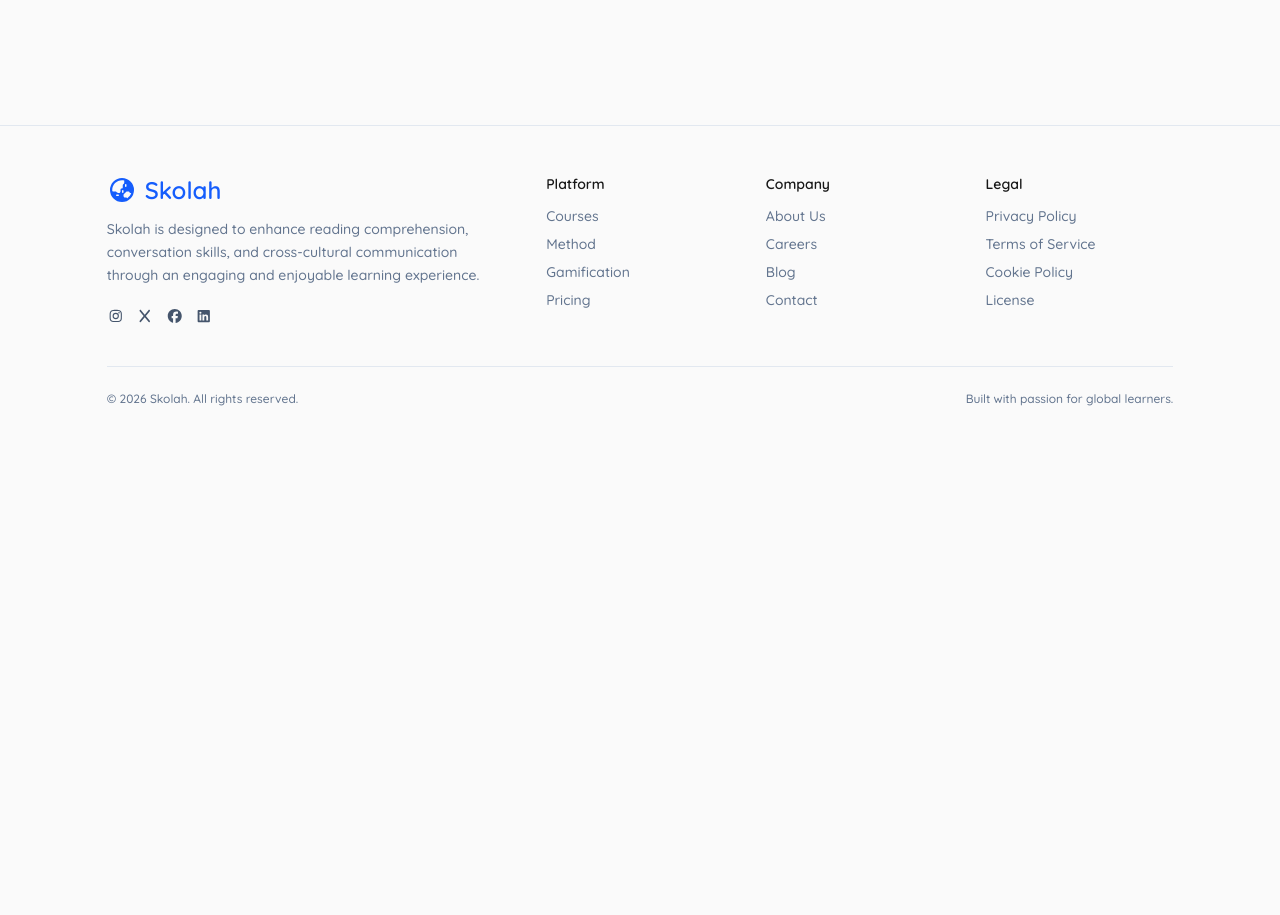
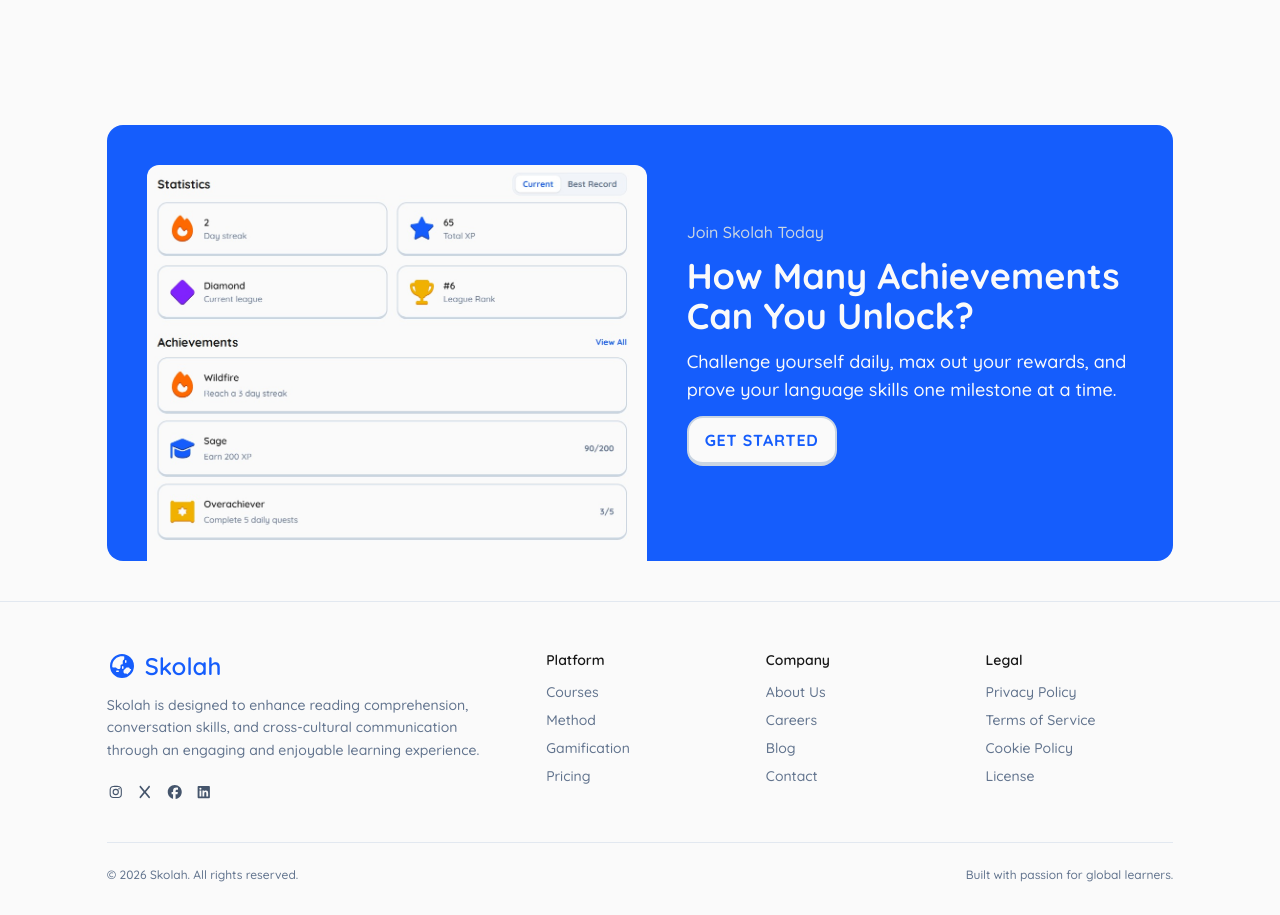
Before and after one commit to anggasaputra25/skolah, a Next.js app: page / in a window 1280 px wide. Shown: the part 4420-5335 px from the top of the page. Before the commit the page ends 4859 px from the top, so only its background shows below. Built offline with nearby package versions, Linux system fonts and the light colour scheme.

Commit message:
Create CTA Section

```diff
--- a/app/(pages)/blog/page.tsx
+++ b/app/(pages)/blog/page.tsx
@@ -6,6 +6,7 @@
 import { BLOG_POSTS } from "@/constants/blog";
 import Link from "next/link";
 import { BorderCard } from "@/components/ui/BorderCard";
+import { CTASection } from "@/components/layout/CTA";
 
 const Blog = () => {
     return (
@@ -119,6 +120,9 @@
                 </div>
             </div>
 
+            {/* CTA */}
+            <CTASection />
+
             <Footer />
         </>
     );
--- a/app/page.tsx
+++ b/app/page.tsx
@@ -12,6 +12,7 @@
 import Link from "next/link";
 import { BorderCard } from "@/components/ui/BorderCard";
 import { BLOG_POSTS } from "@/constants/blog";
+import { CTASection } from "@/components/layout/CTA";
 
 const Home = () => {
     const stats = [
@@ -157,6 +158,9 @@
                 </div>
             </div>
 
+            {/* CTA */}
+            <CTASection />
+
             {/* Footer */}
             <Footer />
         </>
--- /dev/null
+++ b/components/layout/CTA.tsx
@@ -0,0 +1,16 @@
+import Image from "next/image"
+import { ButtonLink } from "../ui/ButtonLink"
+
+export const CTASection = () => {
+    return (
+        <div className="w-11/12 md:w-10/12 mx-auto mb-10 flex flex-col-reverse lg:flex-row gap-10 bg-blue-600 text-neutral-50 p-10 pb-0 rounded-2xl items-center">
+            <Image src={'/assets/cta.jpg'} alt="cta" width={500} height={500} className="rounded-t-xl" />
+            <div className="space-y-3 lg:pb-10">
+                <p className="text-slate-300">Join Skolah Today</p>
+                <h2 className="text-2xl md:text-4xl font-bold">How Many Achievements Can You Unlock?</h2>
+                <p className="md:text-lg">Challenge yourself daily, max out your rewards, and prove your language skills one milestone at a time.</p>
+                <ButtonLink href="/register" variant="secondary">Get Started</ButtonLink>
+            </div>
+        </div>
+    )
+}
```
Also changed, not shown: public/assets/cta.jpg (added).
